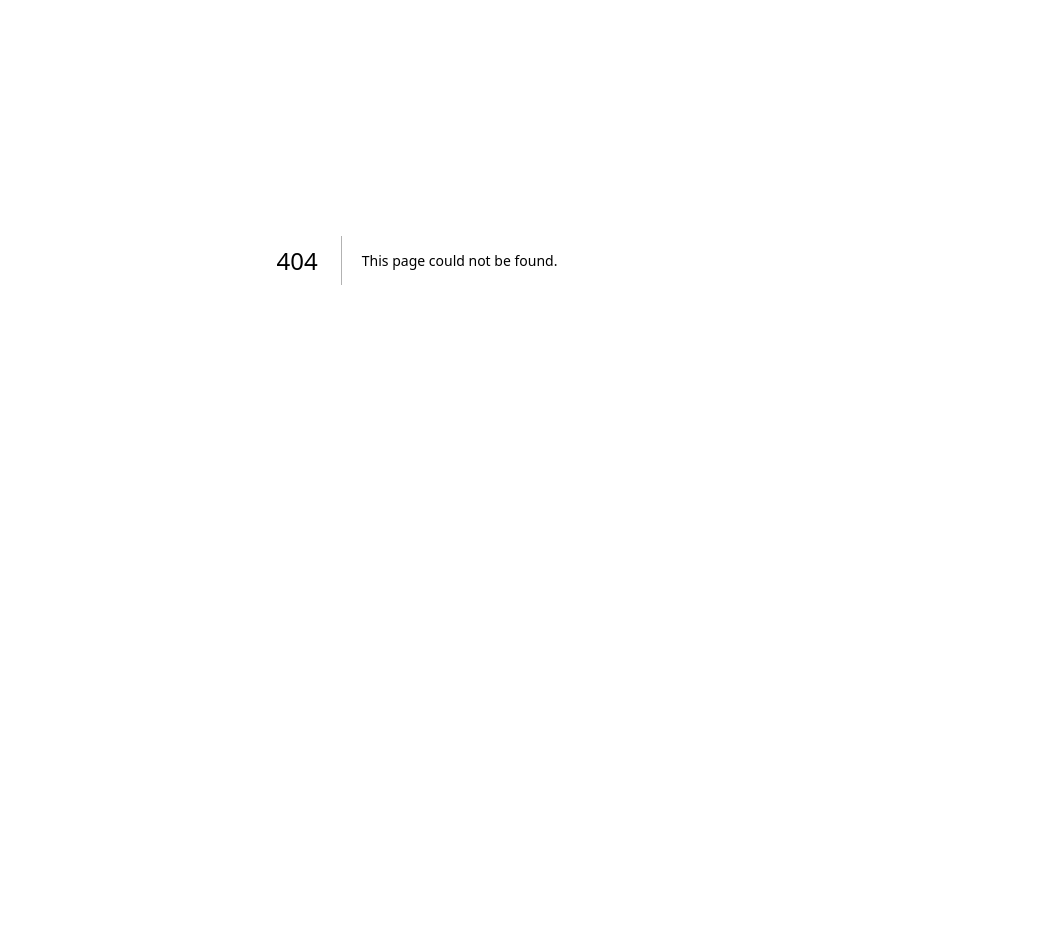
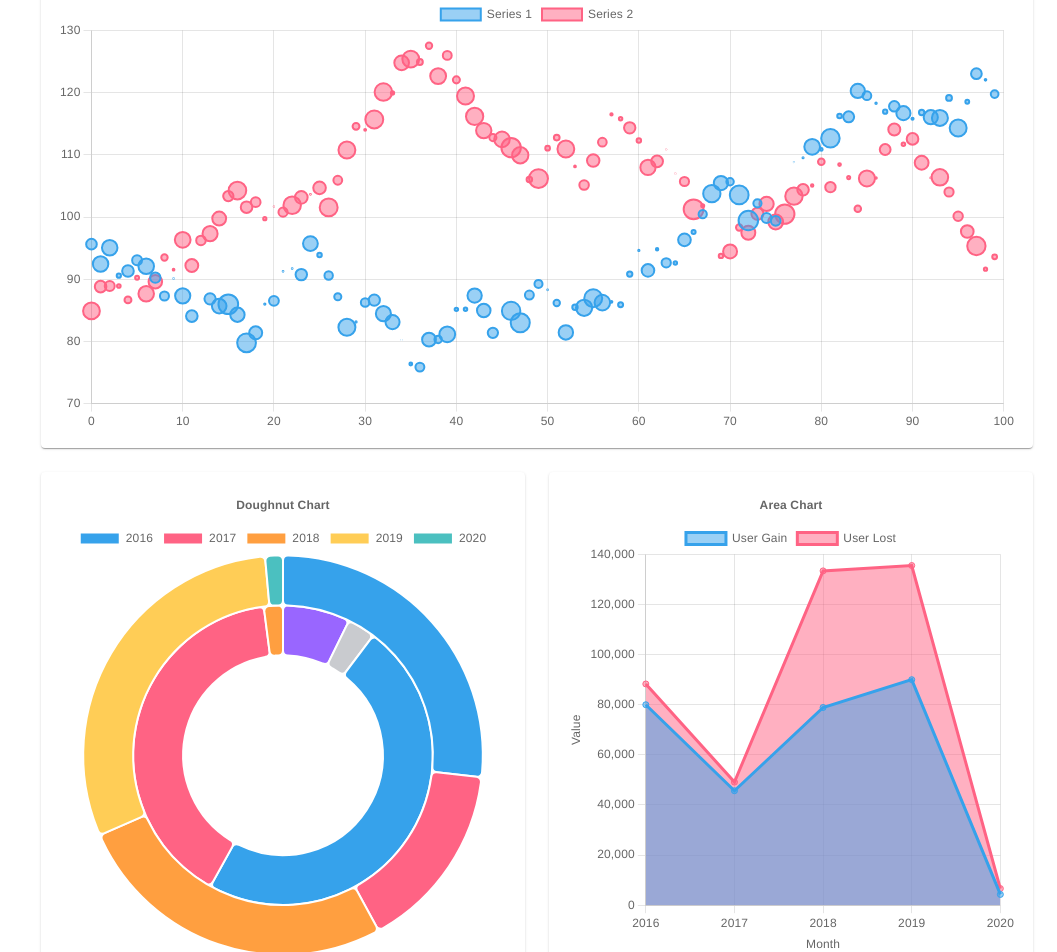
Before and after one commit to AhmedCoolProjects/nextjs-mui-template-dashboard, a Next.js app: page /mui/charts/others in a window 1280 px wide. Before the commit this address had no page. Shown: the part 140-1092 px from the top of the page, without its empty margins (223-1280 px from the left). Before the commit the page ends 800 px from the top, so only its background shows below. Built offline with nearby package versions, Linux system fonts and the light colour scheme.

Commit message:
enh: other charts for mui template are done

```diff
--- /dev/null
+++ b/app/mui/charts/others/data.json
@@ -0,0 +1,86 @@
+{
+  "data1": [
+    {
+      "label": "User Gain",
+      "data": [80000, 45677, 78888, 90000, 4300],
+      "backgroundColor": "rgb(255, 99, 132)"
+    },
+    {
+      "label": "User Lost",
+      "data": [8293, 3445, 54535, 45555, 2343],
+      "backgroundColor": "rgb(54, 162, 235)"
+    }
+  ],
+  "labels1": ["2016", "2017", "2018", "2019", "2020"],
+  "labels2": ["January", "February", "March", "April", "May", "June", "July"],
+  "data2": [
+    {
+      "label": "User Gain",
+      "data": [60, -38, -20, 81, 56, -55, 40],
+      "backgroundColor": "rgb(255, 159, 64)"
+    },
+    {
+      "label": "User Lost",
+      "data": [-40, 50, 60, -51, -36, 70, -30],
+      "backgroundColor": "rgb(75, 192, 192)"
+    }
+  ],
+  "labels3": [
+    "January",
+    "February",
+    "March",
+    "April",
+    "May",
+    "June",
+    "July",
+    "August"
+  ],
+  "data3": [
+    {
+      "label": "Dataset 1",
+      "data": [18, 23, -34, 75, -36, 85, -40, 49],
+      "backgroundColor": "rgb(253, 141, 48)"
+    },
+    {
+      "label": "Dataset 2",
+      "data": [94, -48, -10, -31, 72, -96, 73, 28],
+      "backgroundColor": "rgb(108, 53, 253)"
+    },
+    {
+      "label": "Dataset 2",
+      "data": [-54, -54, -48, -1, 24, -29, -77, -78],
+      "backgroundColor": "rgb(203, 179, 111)"
+    }
+  ],
+  "data4": [
+    {
+      "label": "User Gain",
+      "data": [
+        [67, -82],
+        [-58, 3],
+        [21, -87],
+        [-81, -37]
+      ],
+      "backgroundColor": "rgb(54, 162, 235)"
+    },
+    {
+      "label": "User Lost",
+      "data": [
+        [33, 44],
+        [84, -90],
+        [5, 73],
+        [14, -81]
+      ],
+      "backgroundColor": "rgb(54, 162, 235)"
+    }
+  ],
+  "labels4": ["January", "February", "March", "April"],
+  "data5": [
+    {
+      "label": "User Gain",
+      "data": [80, 45, 78, 90, 43],
+      "backgroundColor": "rgb(255, 99, 132)"
+    }
+  ],
+  "labels5": ["2016", "2017", "2018", "2019", "2020"]
+}
--- /dev/null
+++ b/app/mui/charts/others/main.tsx
@@ -0,0 +1,295 @@
+"use client";
+import { Chart as ChartJS } from "chart.js/auto";
+import {
+  Bar,
+  Bubble,
+  Chart,
+  Doughnut,
+  Line,
+  Pie,
+  PolarArea,
+  Radar,
+} from "react-chartjs-2";
+import { Paper, useMediaQuery } from "@mui/material";
+import { CategoryScale } from "chart.js";
+import DATA from "./data.json";
+import { styled, useTheme } from "@mui/material/styles";
+import { useEffect, useState } from "react";
+
+ChartJS.register(CategoryScale);
+
+const MuiPaper = styled(Paper)(({ theme }) => {
+  const isDesktop = useMediaQuery(theme.breakpoints.up("md"));
+  return {
+    height: "500px",
+    ...(!isDesktop && {
+      height: "300px",
+    }),
+  };
+});
+
+const data: any[] = [];
+const data2 = [];
+let prev = 100;
+let prev2 = 80;
+for (let i = 0; i < 100; i++) {
+  prev += 5 - Math.random() * 10;
+  data.push({ x: i, y: prev, r: Math.random() * 10 });
+  prev2 += 5 - Math.random() * 10;
+  data2.push({ x: i, y: prev2, r: Math.random() * 10 });
+}
+
+const bubbleData = [
+  {
+    data: data,
+    label: "Series 1",
+  },
+  {
+    data: data2,
+    label: "Series 2",
+  },
+];
+
+const bubbleLabels = [0, 10, 20, 30, 40, 50, 60, 70, 80, 90, 100];
+
+function MainBar() {
+  const dataset = [
+    DATA.data1,
+    DATA.data2,
+    DATA.data3,
+    DATA.data4,
+    bubbleData,
+    DATA.data5,
+  ];
+  const labels = [
+    DATA.labels1,
+    DATA.labels2,
+    DATA.labels3,
+    DATA.labels4,
+    bubbleLabels,
+    DATA.labels5,
+  ];
+  const theme = useTheme();
+  const isDesktop = useMediaQuery(theme.breakpoints.up("md"));
+  const [isDesktopState, setIsDesktopState] = useState(true);
+
+  useEffect(() => {
+    setIsDesktopState(isDesktop);
+  }, [isDesktop]);
+
+  const configData = ({
+    br = 0,
+    d = 1,
+    t = undefined,
+    f = false,
+  }: {
+    br?: number | number[];
+    d?: number;
+    t?: string[];
+    f?: boolean;
+  }) => {
+    const data = {
+      labels: labels[d - 1],
+      datasets: dataset[d - 1].map((d, i) => ({
+        data: d.data,
+        label: d.label,
+        borderRadius: typeof br === "number" ? br : br[i],
+        // @ts-ignore
+        type: t ? t[i] : undefined,
+        fill: f,
+      })),
+    };
+    return data;
+  };
+  const configConfig = ({
+    title = "Bar Chart",
+    r = true,
+  }: {
+    title?: string;
+    r?: boolean;
+  }) => {
+    const options = {
+      responsive: r,
+      plugins: {
+        legend: {
+          position: "top",
+        },
+        title: {
+          display: true,
+          text: title,
+          fullSize: true,
+        },
+      },
+    };
+
+    return options;
+  };
+  return (
+    <main className="grid grid-cols-1 lg:grid-cols-6 gap-4 lg:gap-6">
+      <MuiPaper
+        className="flex flex-col items-center justify-center lg:col-span-6"
+        elevation={1}
+        sx={{ p: 2 }}
+      >
+        <Bubble
+          //  @ts-ignore
+          data={configData({ d: 5 })}
+          options={{
+            ...configConfig({ title: "Bubble Chart" }),
+            //   @ts-ignore
+            borderSkipped: false,
+            borderWidth: 2,
+            maintainAspectRatio: false,
+          }}
+        />
+      </MuiPaper>
+      <MuiPaper
+        className="flex flex-col items-center justify-center lg:col-span-3"
+        elevation={1}
+        sx={{ p: 2 }}
+      >
+        <Doughnut
+          //  @ts-ignore
+          data={configData({ br: 5 })}
+          //   @ts-ignore
+          options={{
+            ...configConfig({ title: "Doughnut Chart" }),
+            maintainAspectRatio: false,
+          }}
+        />
+      </MuiPaper>
+      <MuiPaper
+        className="flex flex-col items-center justify-center lg:col-span-3"
+        elevation={1}
+        sx={{ p: 2 }}
+      >
+        <Line
+          //  @ts-ignore
+          data={{ ...configData({ d: 1, f: true }) }}
+          //   @ts-ignore
+          options={{
+            ...configConfig({ title: "Area Chart" }),
+
+            maintainAspectRatio: false,
+
+            interaction: {
+              mode: "nearest",
+              axis: "x",
+              intersect: false,
+            },
+            scales: {
+              x: {
+                title: {
+                  display: true,
+                  text: "Month",
+                },
+              },
+              y: {
+                stacked: true,
+                title: {
+                  display: true,
+                  text: "Value",
+                },
+              },
+            },
+          }}
+        />
+      </MuiPaper>
+      <MuiPaper
+        className="flex flex-col items-center justify-center lg:col-span-2"
+        elevation={1}
+        sx={{ p: 2 }}
+      >
+        <Pie
+          //  @ts-ignore
+          data={configData({ d: 1 })}
+          //   @ts-ignore
+          options={{
+            ...configConfig({ title: "Pie Chart" }),
+
+            maintainAspectRatio: false,
+          }}
+        />
+      </MuiPaper>
+      <MuiPaper
+        className="flex flex-col items-center justify-center lg:col-span-4"
+        elevation={1}
+        sx={{ p: 2 }}
+      >
+        <PolarArea
+          //  @ts-ignore
+          data={configData({ d: 6 })}
+          options={{
+            ...configConfig({ title: "Polar Area Chart" }),
+            //   @ts-ignore
+            borderSkipped: false,
+            borderWidth: 1,
+            maintainAspectRatio: false,
+            // scales: {
+            //   r: {
+            //     pointLabels: {
+            //       display: true,
+            //       centerPointLabels: true,
+            //       font: {
+            //         size: 18,
+            //       },
+            //     },
+            //   },
+            // },
+          }}
+        />
+      </MuiPaper>
+      <MuiPaper
+        className="flex flex-col items-center justify-center lg:col-span-3"
+        elevation={1}
+        sx={{ p: 2 }}
+      >
+        <Chart
+          //  @ts-ignore
+          data={{
+            // @ts-ignore
+            ...configData({ br: 0, d: 3, t: [undefined, "line", undefined] }),
+          }}
+          options={{
+            ...configConfig({ title: "Combo bar/line" }),
+            //   @ts-ignore
+            borderSkipped: false,
+            borderWidth: 1,
+            maintainAspectRatio: false,
+          }}
+          type="bar"
+        />
+      </MuiPaper>
+      <MuiPaper
+        className="flex flex-col items-center justify-center lg:col-span-3"
+        elevation={1}
+        sx={{ p: 2 }}
+      >
+        <Radar
+          //  @ts-ignore
+          data={configData({ d: 2 })}
+          options={{
+            ...configConfig({ title: "Radar Chart" }),
+            //   @ts-ignore
+            borderSkipped: false,
+            borderWidth: 1,
+            maintainAspectRatio: false,
+            // scales: {
+            //   r: {
+            //     pointLabels: {
+            //       display: true,
+            //       centerPointLabels: true,
+            //       font: {
+            //         size: 18,
+            //       },
+            //     },
+            //   },
+            // },
+          }}
+        />
+      </MuiPaper>
+    </main>
+  );
+}
+
+export default MainBar;
--- /dev/null
+++ b/app/mui/charts/others/page.tsx
@@ -0,0 +1,61 @@
+import { Metadata } from "next";
+import MainBar from "./main";
+
+export const metadata: Metadata = {
+  title: "Other Charts",
+  description: "Example music app using the components.",
+};
+
+const data = [
+  {
+    id: 1,
+    year: 2016,
+    userGain: 80000,
+    userLost: 823,
+  },
+  {
+    id: 2,
+    year: 2017,
+    userGain: 45677,
+    userLost: 345,
+  },
+  {
+    id: 3,
+    year: 2018,
+    userGain: 78888,
+    userLost: 555,
+  },
+  {
+    id: 4,
+    year: 2019,
+    userGain: 90000,
+    userLost: 4555,
+  },
+  {
+    id: 5,
+    year: 2020,
+    userGain: 4300,
+    userLost: 234,
+  },
+];
+
+const config = {
+  type: "bar",
+  data: data,
+  options: {
+    responsive: true,
+    plugins: {
+      legend: {
+        position: "top",
+      },
+      title: {
+        display: true,
+        text: "Chart.js Bar Chart",
+      },
+    },
+  },
+};
+
+export default function MusicPage() {
+  return <MainBar />;
+}
--- a/app/mui/layout.tsx
+++ b/app/mui/layout.tsx
@@ -232,11 +232,11 @@ export default function MuiLayout({
                 href: "/mui/charts/line",
                 Icon: FaChartLine,
               },
-              // {
-              //   title: "Pie Chart",
-              //   href: "/mui/charts/pie",
-              //   Icon: FiPieChart,
-              // },
+              {
+                title: "Other Charts",
+                href: "/mui/charts/others",
+                Icon: FiPieChart,
+              },
               // {
               //   title: "Area Chart",
               //   href: "/mui/charts/area",
```
